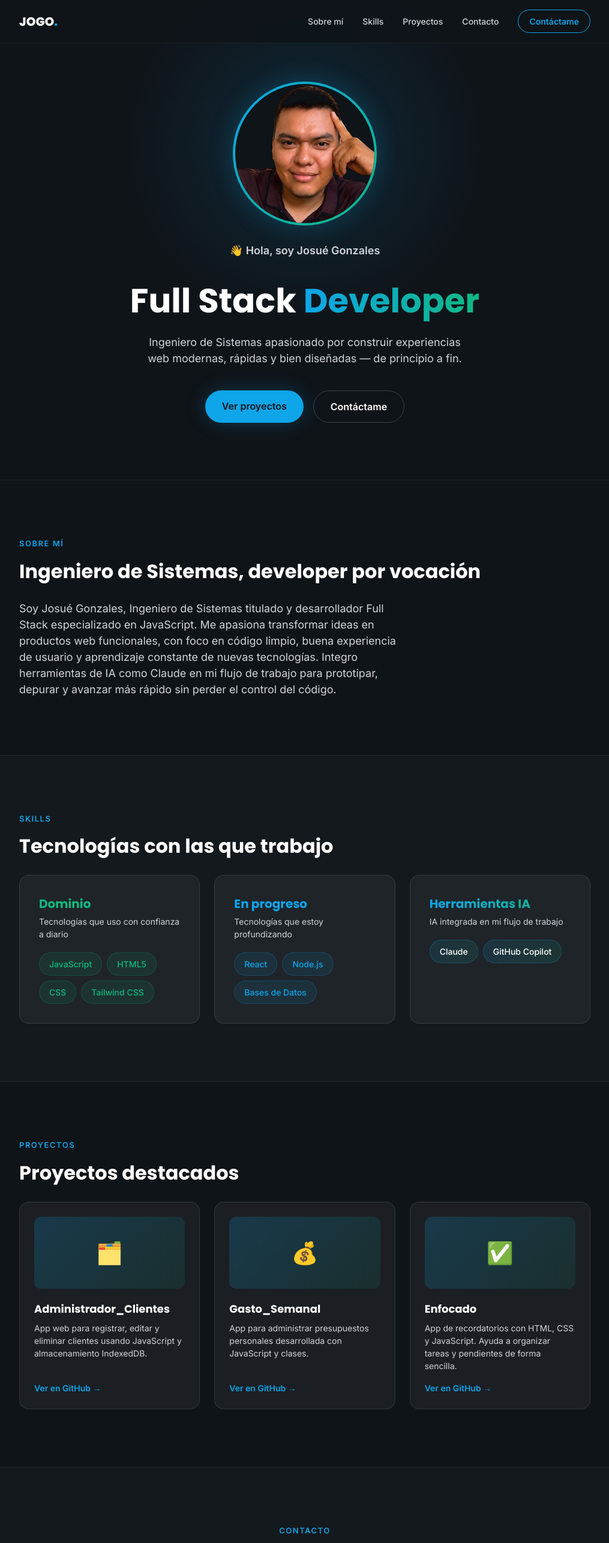
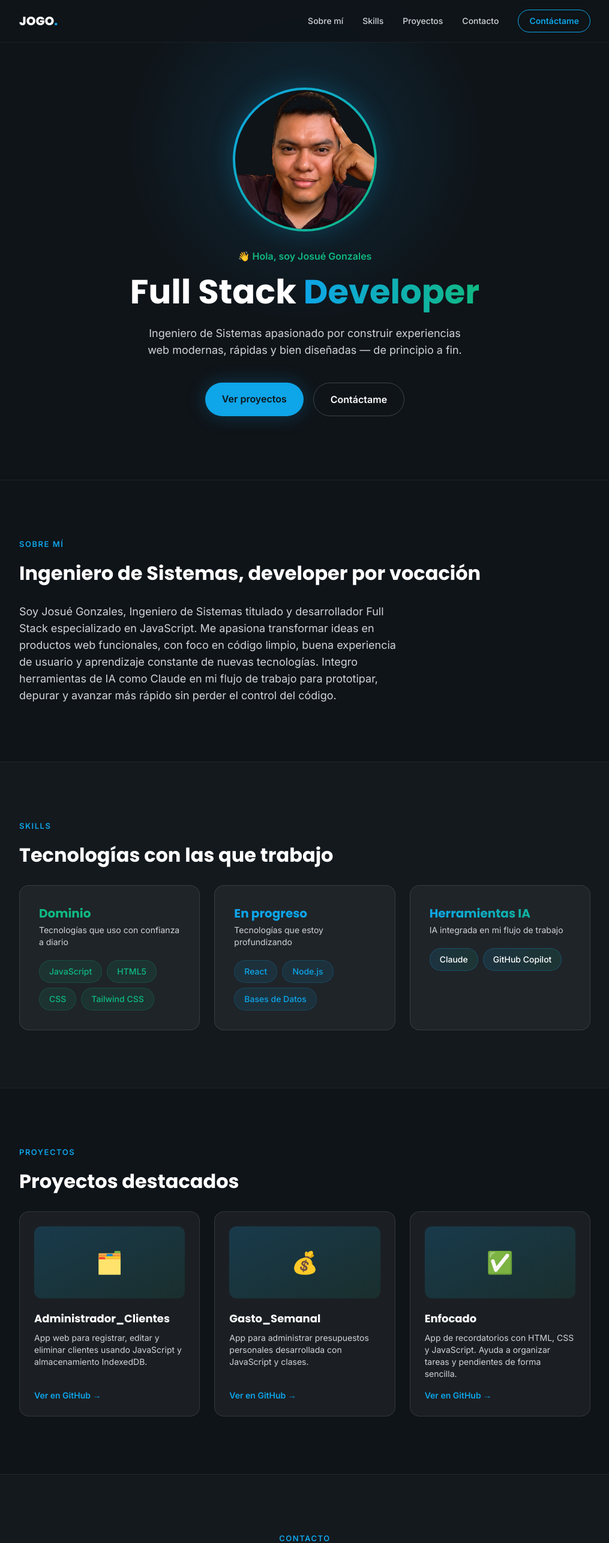
Before and after one commit to JOGO007/JOGO007.github.io, a website: page index.html in a window 1280 px wide. Shown: the top 2573 px of the page at 60% size, without its empty margins (132-1147 px from the left). Drawn offline with Linux system fonts and the light colour scheme.

Commit message:
Migrar landing a Tailwind CSS (utility-first, build compilado)

```diff
--- a/index.html
+++ b/index.html
@@ -29,238 +29,47 @@
 
 <link rel="preconnect" href="https://fonts.googleapis.com">
 <link href="https://fonts.googleapis.com/css2?family=Poppins:wght@500;600;700;800&family=Inter:wght@400;500;600&display=swap" rel="stylesheet">
-<style>
-  :root {
-    --bg: #0f1419;
-    --primary: #0ea5e9;
-    --secondary: #10b981;
-    --text: #ffffff;
-    --text-muted: #d1d5db;
-  }
+<link rel="stylesheet" href="output.css">
+</head>
+<body class="bg-bg text-text font-body leading-relaxed">
 
-  * { margin: 0; padding: 0; box-sizing: border-box; }
-  html { scroll-behavior: smooth; }
-
-  body {
-    background-color: var(--bg);
-    color: var(--text);
-    font-family: 'Inter', sans-serif;
-    line-height: 1.5;
-  }
-
-  h1, h2, h3 { font-family: 'Poppins', sans-serif; font-weight: 700; }
-  a { color: inherit; text-decoration: none; }
-  img { max-width: 100%; display: block; }
-
-  .container { max-width: 1000px; margin: 0 auto; padding: 0 24px; }
-
-  /* NAV */
-  nav {
-    position: fixed;
-    top: 0; left: 0; right: 0;
-    z-index: 50;
-    background: rgba(15, 20, 25, 0.85);
-    backdrop-filter: blur(8px);
-    border-bottom: 1px solid rgba(255,255,255,0.06);
-  }
-  nav .container {
-    display: flex;
-    justify-content: space-between;
-    align-items: center;
-    padding: 16px 24px;
-  }
-  .logo { font-family: 'Poppins', sans-serif; font-weight: 800; font-size: 20px; }
-  .logo span { color: var(--primary); }
-  .nav-links { display: flex; gap: 32px; align-items: center; }
-  .nav-links a:not(.nav-cta) { color: var(--text-muted); font-size: 14px; font-weight: 500; }
-  .nav-links a:not(.nav-cta):hover { color: var(--text); }
-  .nav-cta {
-    font-size: 14px; font-weight: 600;
-    padding: 8px 18px; border-radius: 999px;
-    border: 1px solid var(--primary); color: var(--primary);
-  }
-  .nav-cta:hover { background: var(--primary); color: var(--bg); }
-  .nav-toggle { display: none; background: none; border: none; color: var(--text); font-size: 24px; cursor: pointer; }
-
-  /* HERO */
-  .hero {
-    min-height: 100vh;
-    display: flex;
-    align-items: center;
-    justify-content: center;
-    text-align: center;
-    padding: 120px 24px 80px;
-    position: relative;
-    overflow: hidden;
-  }
-  .hero::before {
-    content: "";
-    position: absolute;
-    top: 30%; left: 50%;
-    transform: translate(-50%, -50%);
-    width: 600px; height: 600px;
-    background: radial-gradient(circle, rgba(14,165,233,0.15), transparent 70%);
-    pointer-events: none;
-  }
-  .hero-inner { position: relative; z-index: 1; max-width: 720px; }
-  .avatar-wrap {
-    width: 240px; height: 240px;
-    border-radius: 50%;
-    margin: 0 auto 28px;
-    padding: 4px;
-    background: linear-gradient(135deg, var(--primary), var(--secondary));
-    box-shadow: 0 0 40px rgba(14,165,233,0.25);
-  }
-  .avatar-wrap img {
-    width: 100%; height: 100%;
-    border-radius: 50%;
-    object-fit: cover;
-    object-position: center 15%;
-    background: var(--bg);
-  }
-  .eyebrow { color: var(--secondary); font-weight: 600; margin-bottom: 16px; }
-  .hero h1 { font-size: 56px; line-height: 1.1; margin-bottom: 24px; }
-  .gradient-text {
-    background: linear-gradient(90deg, var(--primary), var(--secondary));
-    -webkit-background-clip: text;
-    background-clip: text;
-    color: transparent;
-  }
-  .hero p { color: var(--text-muted); font-size: 18px; max-width: 560px; margin: 0 auto 40px; }
-  .hero-buttons { display: flex; gap: 16px; justify-content: center; flex-wrap: wrap; }
-  .btn-primary {
-    background: var(--primary); color: var(--bg);
-    font-weight: 600; padding: 14px 28px; border-radius: 999px;
-    box-shadow: 0 0 30px rgba(14,165,233,0.25);
-    display: inline-block;
-  }
-  .btn-primary:hover { background: #38bdf8; }
-  .btn-secondary {
-    border: 1px solid rgba(255,255,255,0.2);
-    font-weight: 600; padding: 14px 28px; border-radius: 999px;
-    display: inline-block;
-  }
-  .btn-secondary:hover { border-color: rgba(255,255,255,0.5); }
-
-  /* SECTIONS */
-  section { padding: 96px 0; border-top: 1px solid rgba(255,255,255,0.06); }
-  .section-alt { background: rgba(255,255,255,0.02); }
-  .section-label { color: var(--primary); font-weight: 600; font-size: 13px; letter-spacing: 1.5px; margin-bottom: 12px; }
-  section h2 { font-size: 32px; margin-bottom: 24px; }
-  section > .container > p.lead { color: var(--text-muted); font-size: 18px; max-width: 640px; }
-
-  /* SKILLS */
-  .skills-grid { display: grid; grid-template-columns: repeat(3, 1fr); gap: 24px; margin-top: 24px; }
-  .skill-card { background: rgba(255,255,255,0.05); border: 1px solid rgba(255,255,255,0.1); border-radius: 16px; padding: 32px; }
-  .skill-card h3 { font-size: 20px; margin-bottom: 4px; }
-  .skill-card h3.dominio { color: var(--secondary); }
-  .skill-card h3.progreso { color: var(--primary); }
-  .skill-card h3.ia {
-    background: linear-gradient(90deg, var(--primary), var(--secondary));
-    -webkit-background-clip: text;
-    background-clip: text;
-    color: transparent;
-  }
-  .skill-card .desc { color: var(--text-muted); font-size: 14px; margin-bottom: 20px; }
-  .tag-list { display: flex; flex-wrap: wrap; gap: 8px; }
-  .tag { padding: 8px 16px; border-radius: 999px; font-size: 14px; font-weight: 500; }
-  .tag-secondary { background: rgba(16,185,129,0.1); color: var(--secondary); border: 1px solid rgba(16,185,129,0.2); }
-  .tag-primary { background: rgba(14,165,233,0.1); color: var(--primary); border: 1px solid rgba(14,165,233,0.2); }
-  .tag-ia {
-    background: linear-gradient(90deg, rgba(14,165,233,0.12), rgba(16,185,129,0.12));
-    color: var(--text);
-    border: 1px solid rgba(14,165,233,0.25);
-  }
-
-  @media (max-width: 900px) {
-    .skills-grid { grid-template-columns: 1fr; }
-  }
-
-  /* PROYECTOS */
-  .projects-grid { display: grid; grid-template-columns: repeat(3, 1fr); gap: 24px; margin-top: 24px; }
-  .project-card {
-    display: flex; flex-direction: column;
-    background: rgba(255,255,255,0.05);
-    border: 1px solid rgba(255,255,255,0.1);
-    border-radius: 16px;
-    padding: 24px;
-    transition: all 0.2s ease;
-  }
-  .project-card:hover { border-color: var(--primary); transform: translateY(-4px); }
-  .project-thumb {
-    width: 100%; height: 120px; border-radius: 12px;
-    background: linear-gradient(135deg, rgba(14,165,233,0.2), rgba(16,185,129,0.1));
-    display: flex; align-items: center; justify-content: center;
-    font-size: 36px; margin-bottom: 20px;
-  }
-  .project-card h3 { font-size: 18px; margin-bottom: 8px; }
-  .project-card .desc { color: var(--text-muted); font-size: 14px; margin-bottom: 16px; flex-grow: 1; }
-  .project-link { color: var(--primary); font-size: 14px; font-weight: 600; }
-
-  /* CONTACTO */
-  .contact-section { text-align: center; }
-  .contact-section .container { max-width: 600px; }
-  .contact-section p.lead { margin: 0 auto 40px; }
-  .contact-buttons { display: flex; gap: 16px; justify-content: center; flex-wrap: wrap; }
-
-  /* FOOTER */
-  footer { padding: 32px 0; border-top: 1px solid rgba(255,255,255,0.06); }
-  footer .container {
-    display: flex; justify-content: space-between; align-items: center;
-    flex-wrap: wrap; gap: 12px; color: var(--text-muted); font-size: 14px;
-  }
-
-  @media (max-width: 768px) {
-    .nav-links {
-      position: absolute; top: 100%; left: 0; right: 0;
-      background: var(--bg); border-bottom: 1px solid rgba(255,255,255,0.06);
-      flex-direction: column; padding: 24px; gap: 20px;
-      display: none;
-    }
-    .nav-links.open { display: flex; }
-    .nav-toggle { display: block; }
-    .hero h1 { font-size: 38px; }
-    .skills-grid { grid-template-columns: 1fr; }
-    .projects-grid { grid-template-columns: 1fr; }
-  }
-</style>
-</head>
-<body>
-
-  <nav>
-    <div class="container">
-      <span class="logo">JOGO<span>.</span></span>
-      <button class="nav-toggle" id="navToggle" aria-label="Abrir menú">☰</button>
-      <div class="nav-links" id="navLinks">
-        <a href="#sobre-mi">Sobre mí</a>
-        <a href="#skills">Skills</a>
-        <a href="#proyectos">Proyectos</a>
-        <a href="#contacto">Contacto</a>
-        <a href="#contacto" class="nav-cta">Contáctame</a>
+  <nav class="fixed top-0 left-0 right-0 z-50 bg-[rgba(15,20,25,0.85)] backdrop-blur-[8px] border-b border-white/[.06]">
+    <div class="max-w-[1000px] mx-auto px-6 flex justify-between items-center py-4">
+      <span class="font-heading font-extrabold text-xl">JOGO<span class="text-primary">.</span></span>
+      <button class="block md:hidden bg-transparent border-0 text-text text-2xl cursor-pointer" id="navToggle" aria-label="Abrir menú">☰</button>
+      <div class="hidden flex-col gap-5 p-6 absolute top-full inset-x-0 bg-bg border-b border-white/[.06] md:static md:flex md:flex-row md:items-center md:gap-8 md:p-0 md:bg-transparent md:border-0" id="navLinks">
+        <a href="#sobre-mi" class="text-textmuted text-sm font-medium hover:text-text transition-colors">Sobre mí</a>
+        <a href="#skills" class="text-textmuted text-sm font-medium hover:text-text transition-colors">Skills</a>
+        <a href="#proyectos" class="text-textmuted text-sm font-medium hover:text-text transition-colors">Proyectos</a>
+        <a href="#contacto" class="text-textmuted text-sm font-medium hover:text-text transition-colors">Contacto</a>
+        <a href="#contacto" class="text-sm font-semibold px-[18px] py-2 rounded-full border border-primary text-primary hover:bg-primary hover:text-bg transition-colors">Contáctame</a>
       </div>
     </div>
   </nav>
 
-  <section class="hero">
-    <div class="hero-inner">
-      <div class="avatar-wrap">
-        <img src="jogo-foto-circle.png" alt="Josué Gonzales">
+  <section class="relative flex min-h-screen items-center justify-center overflow-hidden px-6 pt-[120px] pb-20 text-center
+                   before:content-[''] before:absolute before:top-[30%] before:left-1/2 before:-translate-x-1/2 before:-translate-y-1/2
+                   before:w-[600px] before:h-[600px] before:pointer-events-none before:-z-10
+                   before:bg-[radial-gradient(circle,rgba(14,165,233,0.15),transparent_70%)]">
+    <div class="relative z-10 max-w-[720px]">
+      <div class="w-60 h-60 rounded-full mx-auto mb-7 p-1 bg-gradient-to-br from-primary to-secondary shadow-[0_0_40px_rgba(14,165,233,0.25)]">
+        <img src="jogo-foto-circle.png" alt="Josué Gonzales" class="w-full h-full rounded-full object-cover object-[center_15%] bg-bg">
       </div>
-      <p class="eyebrow">👋 Hola, soy Josué Gonzales</p>
-      <h1>Full Stack <span class="gradient-text">Developer</span></h1>
-      <p>Ingeniero de Sistemas apasionado por construir experiencias web modernas, rápidas y bien diseñadas — de principio a fin.</p>
-      <div class="hero-buttons">
-        <a href="#proyectos" class="btn-primary">Ver proyectos</a>
-        <a href="#contacto" class="btn-secondary">Contáctame</a>
+      <p class="text-secondary font-semibold mb-4">👋 Hola, soy Josué Gonzales</p>
+      <h1 class="text-[38px] md:text-[56px] leading-[1.1] mb-6">Full Stack <span class="bg-gradient-to-r from-primary to-secondary bg-clip-text text-transparent">Developer</span></h1>
+      <p class="text-textmuted text-lg max-w-[560px] mx-auto mb-10">Ingeniero de Sistemas apasionado por construir experiencias web modernas, rápidas y bien diseñadas — de principio a fin.</p>
+      <div class="flex gap-4 justify-center flex-wrap">
+        <a href="#proyectos" class="bg-primary text-bg font-semibold px-7 py-3.5 rounded-full inline-block shadow-[0_0_30px_rgba(14,165,233,0.25)] hover:bg-sky-400 transition-colors">Ver proyectos</a>
+        <a href="#contacto" class="border border-white/20 font-semibold px-7 py-3.5 rounded-full inline-block hover:border-white/50 transition-colors">Contáctame</a>
       </div>
     </div>
   </section>
 
-  <section id="sobre-mi">
-    <div class="container">
-      <p class="section-label">SOBRE MÍ</p>
-      <h2>Ingeniero de Sistemas, developer por vocación</h2>
-      <p class="lead">
+  <section id="sobre-mi" class="py-24 border-t border-white/[.06]">
+    <div class="max-w-[1000px] mx-auto px-6">
+      <p class="text-primary font-semibold text-[13px] tracking-[1.5px] mb-3">SOBRE MÍ</p>
+      <h2 class="text-[32px] mb-6">Ingeniero de Sistemas, developer por vocación</h2>
+      <p class="text-textmuted text-lg max-w-[640px]">
         Soy Josué Gonzales, Ingeniero de Sistemas titulado y desarrollador Full Stack especializado en JavaScript.
         Me apasiona transformar ideas en productos web funcionales, con foco en código limpio, buena experiencia de usuario
         y aprendizaje constante de nuevas tecnologías. Integro herramientas de IA como Claude en mi flujo de trabajo
@@ -269,84 +78,87 @@
     </div>
   </section>
 
-  <section id="skills" class="section-alt">
-    <div class="container">
-      <p class="section-label">SKILLS</p>
-      <h2>Tecnologías con las que trabajo</h2>
-      <div class="skills-grid">
-        <div class="skill-card">
-          <h3 class="dominio">Dominio</h3>
-          <p class="desc">Tecnologías que uso con confianza a diario</p>
-          <div class="tag-list">
-            <span class="tag tag-secondary">JavaScript</span>
-            <span class="tag tag-secondary">HTML5</span>
-            <span class="tag tag-secondary">CSS</span>
-            <span class="tag tag-secondary">Tailwind CSS</span>
+  <section id="skills" class="py-24 border-t border-white/[.06] bg-white/[.02]">
+    <div class="max-w-[1000px] mx-auto px-6">
+      <p class="text-primary font-semibold text-[13px] tracking-[1.5px] mb-3">SKILLS</p>
+      <h2 class="text-[32px] mb-6">Tecnologías con las que trabajo</h2>
+      <div class="grid grid-cols-1 tab:grid-cols-3 gap-6 mt-6">
+        <div class="bg-white/5 border border-white/10 rounded-2xl p-8">
+          <h3 class="text-xl mb-1 text-secondary">Dominio</h3>
+          <p class="text-textmuted text-sm mb-5">Tecnologías que uso con confianza a diario</p>
+          <div class="flex flex-wrap gap-2">
+            <span class="px-4 py-2 rounded-full text-sm font-medium bg-secondary/10 text-secondary border border-secondary/20">JavaScript</span>
+            <span class="px-4 py-2 rounded-full text-sm font-medium bg-secondary/10 text-secondary border border-secondary/20">HTML5</span>
+            <span class="px-4 py-2 rounded-full text-sm font-medium bg-secondary/10 text-secondary border border-secondary/20">CSS</span>
+            <span class="px-4 py-2 rounded-full text-sm font-medium bg-secondary/10 text-secondary border border-secondary/20">Tailwind CSS</span>
           </div>
         </div>
-        <div class="skill-card">
-          <h3 class="progreso">En progreso</h3>
-          <p class="desc">Tecnologías que estoy profundizando</p>
-          <div class="tag-list">
-            <span class="tag tag-primary">React</span>
-            <span class="tag tag-primary">Node.js</span>
-            <span class="tag tag-primary">Bases de Datos</span>
+        <div class="bg-white/5 border border-white/10 rounded-2xl p-8">
+          <h3 class="text-xl mb-1 text-primary">En progreso</h3>
+          <p class="text-textmuted text-sm mb-5">Tecnologías que estoy profundizando</p>
+          <div class="flex flex-wrap gap-2">
+            <span class="px-4 py-2 rounded-full text-sm font-medium bg-primary/10 text-primary border border-primary/20">React</span>
+            <span class="px-4 py-2 rounded-full text-sm font-medium bg-primary/10 text-primary border border-primary/20">Node.js</span>
+            <span class="px-4 py-2 rounded-full text-sm font-medium bg-primary/10 text-primary border border-primary/20">Bases de Datos</span>
           </div>
         </div>
-        <div class="skill-card">
-          <h3 class="ia">Herramientas IA</h3>
-          <p class="desc">IA integrada en mi flujo de trabajo</p>
-          <div class="tag-list">
-            <span class="tag tag-ia">Claude</span>
-            <span class="tag tag-ia">GitHub Copilot</span>
+        <div class="bg-white/5 border border-white/10 rounded-2xl p-8">
+          <h3 class="text-xl mb-1 bg-gradient-to-r from-primary to-secondary bg-clip-text text-transparent">Herramientas IA</h3>
+          <p class="text-textmuted text-sm mb-5">IA integrada en mi flujo de trabajo</p>
+          <div class="flex flex-wrap gap-2">
+            <span class="px-4 py-2 rounded-full text-sm font-medium bg-gradient-to-r from-primary/[.12] to-secondary/[.12] text-text border border-primary/[.25]">Claude</span>
+            <span class="px-4 py-2 rounded-full text-sm font-medium bg-gradient-to-r from-primary/[.12] to-secondary/[.12] text-text border border-primary/[.25]">GitHub Copilot</span>
           </div>
         </div>
       </div>
     </div>
   </section>
 
-  <section id="proyectos">
-    <div class="container">
-      <p class="section-label">PROYECTOS</p>
-      <h2>Proyectos destacados</h2>
-      <div class="projects-grid">
-        <a href="https://github.com/JOGO007/Administrador_Clientes" target="_blank" rel="noopener" class="project-card">
-          <div class="project-thumb">🗂️</div>
-          <h3>Administrador_Clientes</h3>
-          <p class="desc">App web para registrar, editar y eliminar clientes usando JavaScript y almacenamiento IndexedDB.</p>
-          <span class="project-link">Ver en GitHub →</span>
+  <section id="proyectos" class="py-24 border-t border-white/[.06]">
+    <div class="max-w-[1000px] mx-auto px-6">
+      <p class="text-primary font-semibold text-[13px] tracking-[1.5px] mb-3">PROYECTOS</p>
+      <h2 class="text-[32px] mb-6">Proyectos destacados</h2>
+      <div class="grid grid-cols-1 md:grid-cols-3 gap-6 mt-6">
+        <a href="https://github.com/JOGO007/Administrador_Clientes" target="_blank" rel="noopener"
+           class="flex flex-col bg-white/5 border border-white/10 rounded-2xl p-6 transition-all duration-200 hover:border-primary hover:-translate-y-1">
+          <div class="w-full h-[120px] rounded-xl bg-gradient-to-br from-primary/20 to-secondary/10 flex items-center justify-center text-4xl mb-5">🗂️</div>
+          <h3 class="text-lg mb-2">Administrador_Clientes</h3>
+          <p class="text-textmuted text-sm mb-4 flex-grow">App web para registrar, editar y eliminar clientes usando JavaScript y almacenamiento IndexedDB.</p>
+          <span class="text-primary text-sm font-semibold">Ver en GitHub →</span>
         </a>
-        <a href="https://github.com/JOGO007/Gasto_Semanal" target="_blank" rel="noopener" class="project-card">
-          <div class="project-thumb">💰</div>
-          <h3>Gasto_Semanal</h3>
-          <p class="desc">App para administrar presupuestos personales desarrollada con JavaScript y clases.</p>
-          <span class="project-link">Ver en GitHub →</span>
+        <a href="https://github.com/JOGO007/Gasto_Semanal" target="_blank" rel="noopener"
+           class="flex flex-col bg-white/5 border border-white/10 rounded-2xl p-6 transition-all duration-200 hover:border-primary hover:-translate-y-1">
+          <div class="w-full h-[120px] rounded-xl bg-gradient-to-br from-primary/20 to-secondary/10 flex items-center justify-center text-4xl mb-5">💰</div>
+          <h3 class="text-lg mb-2">Gasto_Semanal</h3>
+          <p class="text-textmuted text-sm mb-4 flex-grow">App para administrar presupuestos personales desarrollada con JavaScript y clases.</p>
+          <span class="text-primary text-sm font-semibold">Ver en GitHub →</span>
         </a>
-        <a href="https://github.com/JOGO007/Enfocado" target="_blank" rel="noopener" class="project-card">
-          <div class="project-thumb">✅</div>
-          <h3>Enfocado</h3>
-          <p class="desc">App de recordatorios con HTML, CSS y JavaScript. Ayuda a organizar tareas y pendientes de forma sencilla.</p>
-          <span class="project-link">Ver en GitHub →</span>
+        <a href="https://github.com/JOGO007/Enfocado" target="_blank" rel="noopener"
+           class="flex flex-col bg-white/5 border border-white/10 rounded-2xl p-6 transition-all duration-200 hover:border-primary hover:-translate-y-1">
+          <div class="w-full h-[120px] rounded-xl bg-gradient-to-br from-primary/20 to-secondary/10 flex items-center justify-center text-4xl mb-5">✅</div>
+          <h3 class="text-lg mb-2">Enfocado</h3>
+          <p class="text-textmuted text-sm mb-4 flex-grow">App de recordatorios con HTML, CSS y JavaScript. Ayuda a organizar tareas y pendientes de forma sencilla.</p>
+          <span class="text-primary text-sm font-semibold">Ver en GitHub →</span>
         </a>
       </div>
     </div>
   </section>
 
-  <section id="contacto" class="section-alt contact-section">
-    <div class="container">
-      <p class="section-label">CONTACTO</p>
-      <h2>Hablemos</h2>
-      <p class="lead">¿Tienes un proyecto en mente o una oportunidad? Escríbeme.</p>
-      <div class="contact-buttons">
-        <a href="https://github.com/JOGO007" target="_blank" rel="noopener" class="btn-secondary">GitHub</a>
-        <a href="https://www.linkedin.com/in/josu%C3%A9-luis-gonzales-sinuiri-615815146/" target="_blank" rel="noopener" class="btn-secondary">LinkedIn</a>
-        <a href="mailto:josuel.gonza.1995@gmail.com" class="btn-primary">Email</a>
+  <section id="contacto" class="py-24 border-t border-white/[.06] bg-white/[.02] text-center">
+    <div class="max-w-[600px] mx-auto px-6">
+      <p class="text-primary font-semibold text-[13px] tracking-[1.5px] mb-3">CONTACTO</p>
+      <h2 class="text-[32px] mb-6">Hablemos</h2>
+      <p class="text-textmuted text-lg max-w-[640px] mx-auto mb-10">¿Tienes un proyecto en mente o una oportunidad? Escríbeme.</p>
+      <div class="flex gap-4 justify-center flex-wrap">
+        <a href="https://github.com/JOGO007" target="_blank" rel="noopener" class="border border-white/20 font-semibold px-7 py-3.5 rounded-full inline-block hover:border-white/50 transition-colors">GitHub</a>
+        <a href="https://www.linkedin.com/in/josu%C3%A9-luis-gonzales-sinuiri-615815146/" target="_blank" rel="noopener" class="border border-white/20 font-semibold px-7 py-3.5 rounded-full inline-block hover:border-white/50 transition-colors">LinkedIn</a>
+        <a href="mailto:josuel.gonza.1995@gmail.com" class="bg-primary text-bg font-semibold px-7 py-3.5 rounded-full inline-block shadow-[0_0_30px_rgba(14,165,233,0.25)] hover:bg-sky-400 transition-colors">Email</a>
       </div>
     </div>
   </section>
 
-  <footer>
-    <div class="container">
+  <footer class="py-8 border-t border-white/[.06]">
+    <div class="max-w-[1000px] mx-auto px-6 flex justify-between items-center flex-wrap gap-3 text-textmuted text-sm">
       <span>© 2026 Josué Gonzales (JOGO)</span>
       <span>Full Stack Developer · JS · React · Node.js</span>
     </div>
@@ -354,7 +166,7 @@
 
   <script>
     document.getElementById('navToggle').addEventListener('click', function () {
-      document.getElementById('navLinks').classList.toggle('open');
+      document.getElementById('navLinks').classList.toggle('hidden');
     });
   </script>
 
--- /dev/null
+++ b/input.css
@@ -0,0 +1,21 @@
+@tailwind base;
+@tailwind components;
+@tailwind utilities;
+
+@layer base {
+  html {
+    @apply scroll-smooth;
+  }
+  body {
+    @apply leading-relaxed;
+  }
+  h1, h2, h3 {
+    @apply font-heading font-bold;
+  }
+  a {
+    @apply text-inherit no-underline;
+  }
+  img {
+    @apply max-w-full block;
+  }
+}
```
Also changed, not shown: package.json (added, +13 -0 lines), tailwind.config.js (added, +23 -0 lines), README.md, output.css (added), 2 other files.
